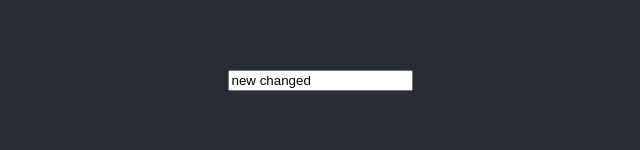
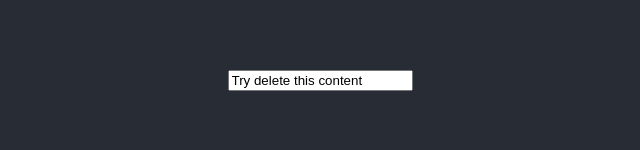
Before and after one commit to YanPanMichael/react-source-demo, a React app: page / in a window 1280 px wide. Shown: the part 409-559 px from the top of the page, without its empty margins (320-960 px from the left). Built offline with nearby package versions, Linux system fonts and the light colour scheme.

Commit message:
repractise forwardRef

```diff
--- a/src/demos/forward-ref/index.js
+++ b/src/demos/forward-ref/index.js
@@ -12,7 +12,9 @@ class ComponentDemo extends Component {
   }
 
   componentDidMount() {
-    this.objRef.current.value = "new changed";
+    this.objRef.current.placeholder = "new changeds";
+    this.objRef.current.value = "Try delete this content";
+    console.log(this.objRef.current.getBoundingClientRect().left);
   }
 
   render() {
```
